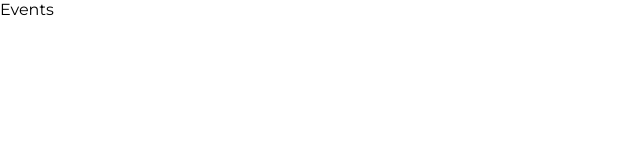
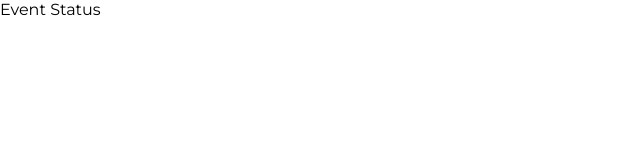
Before and after one commit to Techlance-io/keralolsavam-frontend, a Next.js app: page /events/1 in a window 1280 px wide. Shown: the top 160 px of the page, without its empty margins (0-640 px from the left). Built offline with nearby package versions, Linux system fonts and the light colour scheme.

Commit message:
Login Completed

```diff
--- a/src/pages/events/[id].js
+++ b/src/pages/events/[id].js
@@ -1,9 +1,9 @@
 import React from 'react'
 
-function Events() {
+function EventStatus() {
   return (
-    <div>Events</div>
+    <div>Event Status</div>
   )
 }
 
-export default Events
+export default EventStatus
```
Also changed, not shown: src/pages/events/index.js (added, +9 -0 lines), src/pages/results/[id].js (added, +9 -0 lines), src/pages/results/index.js (renamed from src/pages/results.js), src/styles/Schedule.module.css (added), src/styles/Scoreboard.module.css (added), src/styles/events/Events.module.css (added), src/styles/events/Home.module.css (added), src/styles/results/Home.module.css (added), src/styles/results/Results.module.css (added).
